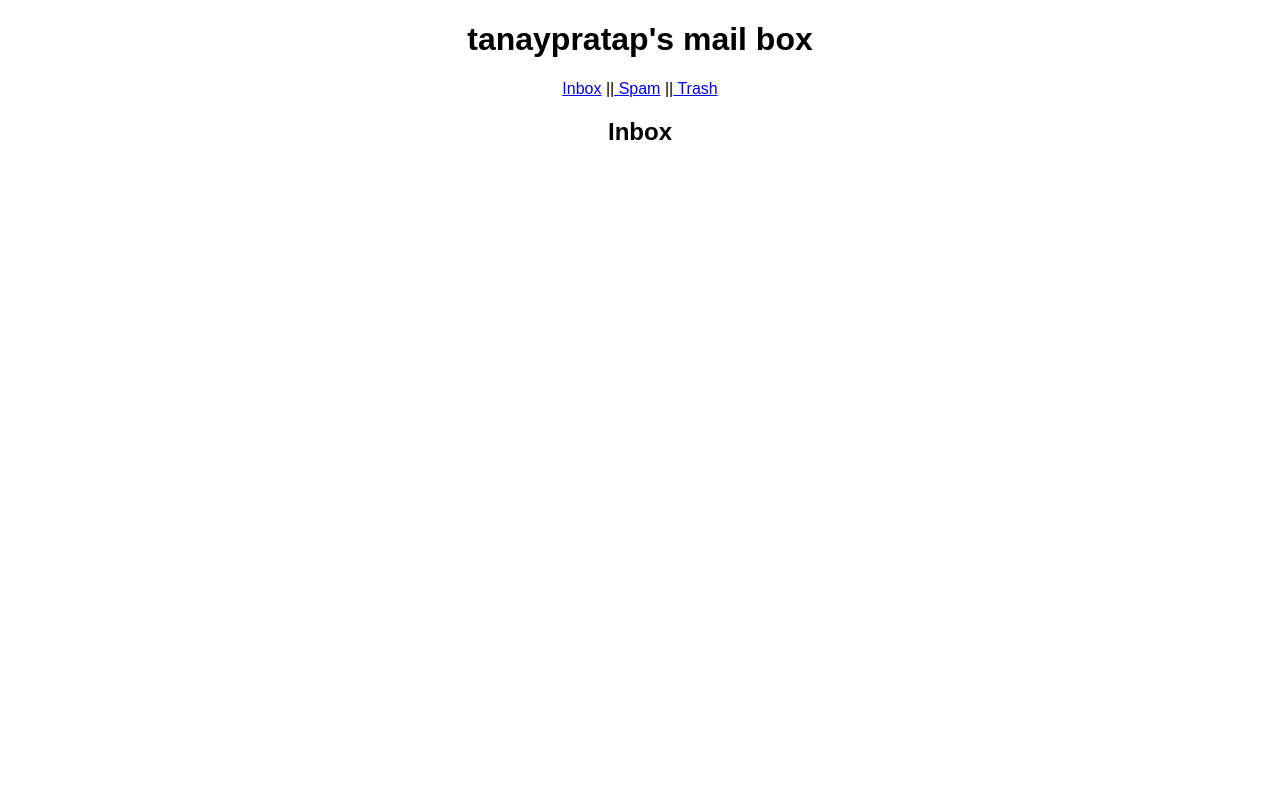
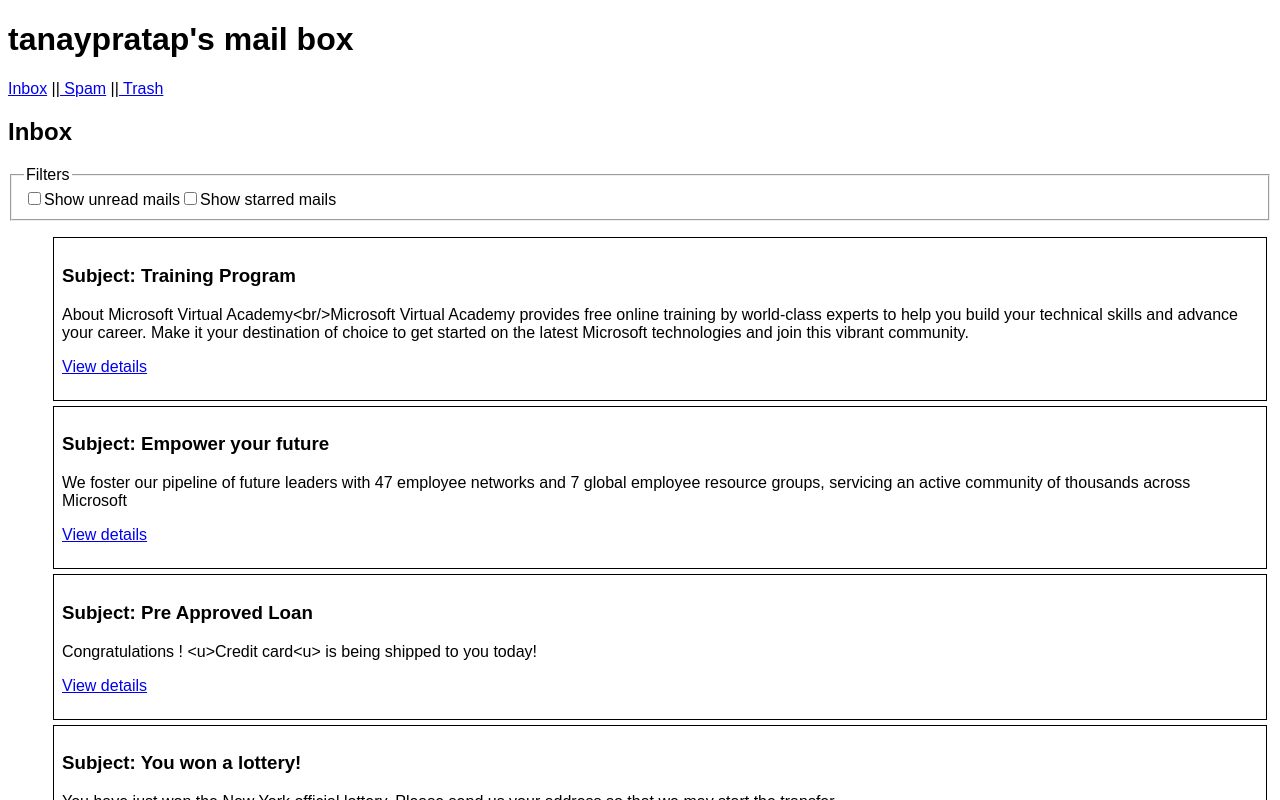
Before and after one commit to pranita09/email-app, a React (Create React App) app: page / in a window 1280 px wide. Shown: the top 800 px of the page. Built offline with nearby package versions, Linux system fonts and the light colour scheme.

Commit message:
add: filter functionality

```diff
--- a/src/components/Buttons.js
+++ b/src/components/Buttons.js
@@ -1,7 +1,7 @@
 const Buttons = () =>{
   return (
     <>
-      <h3>button</h3>
+
     </>
   )
 }
--- a/src/components/MailCard.js
+++ b/src/components/MailCard.js
@@ -1,8 +1,17 @@
-const MailCard = () =>{
+import { NavLink } from "react-router-dom";
+import Buttons from "./Buttons";
+
+const MailCard = ({mail}) =>{
+
+  const {mId, unread, isStarred, subject, content} = mail;
+
   return(
-    <>
-      <h3>mailCard</h3>
-    </>
+    <div className='mailcard'>
+      <h3>Subject: {subject}</h3>
+      <p>{content}</p>
+      <p><NavLink>View details</NavLink></p>
+      <Buttons />
+    </div>
   )
 }
 
--- a/src/contexts/MailContext.js
+++ b/src/contexts/MailContext.js
@@ -1,10 +1,42 @@
-import { createContext, useContext } from "react";
+import { createContext, useContext, useReducer } from "react";
+import { mails } from "../Data/data";
 
 export const MailContext = createContext();
 
+const mailReducer = (state, action) =>{
+  switch(action.type){
+    case 'unread_filter':
+      console.log(state.unreadMails);
+      return {...state, unreadMails: !state.unreadMails};
+    case 'star_filter':
+      return { ...state, starredMails: !state.starredMails };
+    default:
+      return state;
+  }
+}
+
 export const MailProvider = ({children}) =>{
+
+  const [state, dispatch] = useReducer(mailReducer, {mails: mails, unreadMails: false, starredMails: false})
+
+  const mailsData = [...mails];
+  let filteredUnreadMails;
+  let filteredStarredMails;
+
+  if(state.unreadMails){
+    filteredUnreadMails = mailsData.filter(({unread})=> unread);
+  }else{
+    filteredUnreadMails = mailsData;
+  }
+  if(state.starredMails){
+    filteredStarredMails = filteredUnreadMails.filter(({isStarred})=> isStarred)
+  }else{
+    filteredStarredMails = filteredUnreadMails;
+  }
+
+
   return(
-    <MailContext.Provider value={{}}>
+    <MailContext.Provider value={{ filteredStarredMails, state, dispatch }}>
       {children}
     </MailContext.Provider>
   )
--- a/src/pages/Inbox.jsx
+++ b/src/pages/Inbox.jsx
@@ -1,7 +1,26 @@
+import MailCard from "../components/MailCard";
+import { useMails } from "../contexts/MailContext";
+
 const Inbox = () =>{
+
+  const {filteredStarredMails, dispatch} = useMails();
+  console.log(filteredStarredMails);
+
   return(
     <>
       <h2>Inbox</h2>
+      <fieldset>
+        <legend>Filters</legend>
+        <label><input type='checkbox' onChange={()=> dispatch({type: 'unread_filter'})}/>Show unread mails</label>
+        <label><input type='checkbox' onChange={()=> dispatch({type: 'star_filter'})} />Show starred mails</label>
+      </fieldset>
+      <ul>
+        {
+          filteredStarredMails.map((mail)=>(
+            <MailCard key={mail.mId} mail={mail}/>
+          ))
+        }
+      </ul>
     </>
   )
 }
--- a/src/styles.css
+++ b/src/styles.css
@@ -1,4 +1,9 @@
 .App {
   font-family: sans-serif;
-  text-align: center;
+  /* text-align: center; */
 }
+.mailcard{
+  border: 1px solid;
+  padding: 8px;
+  margin: 5px;
+}
```
